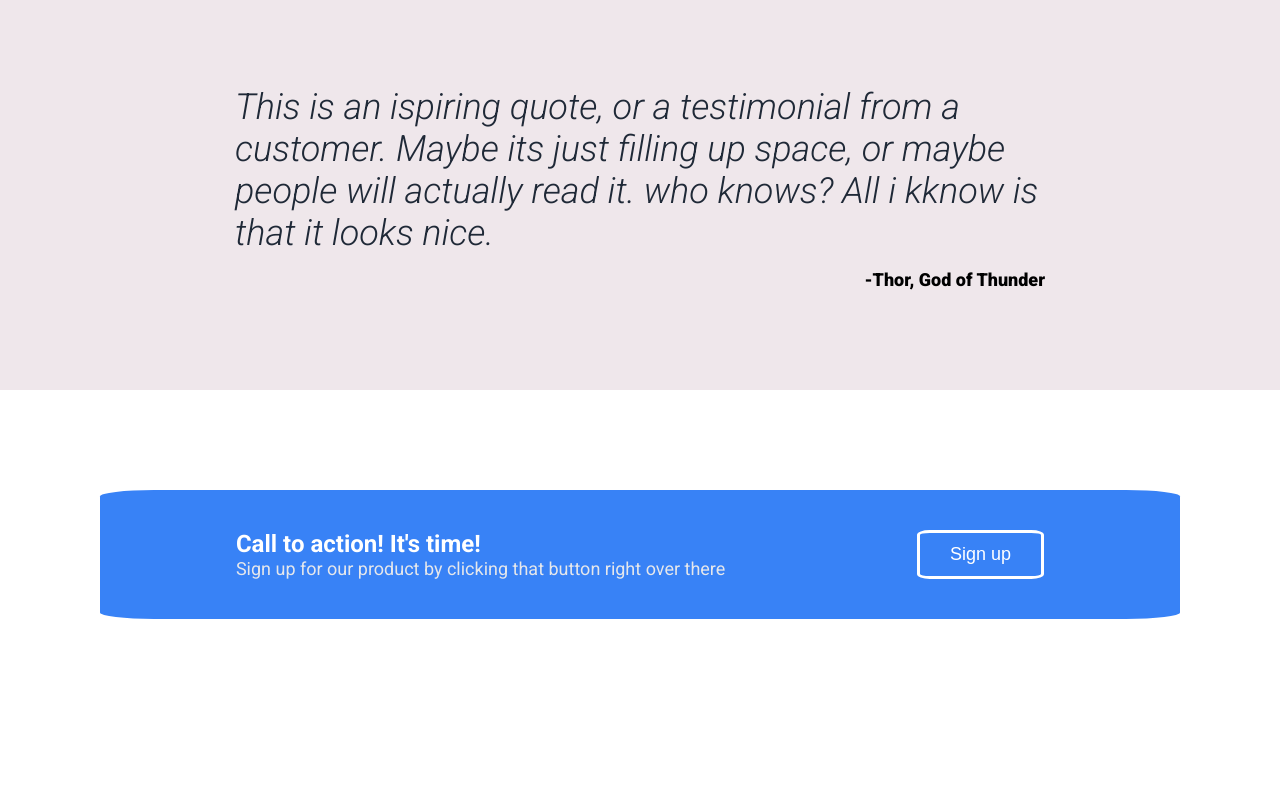
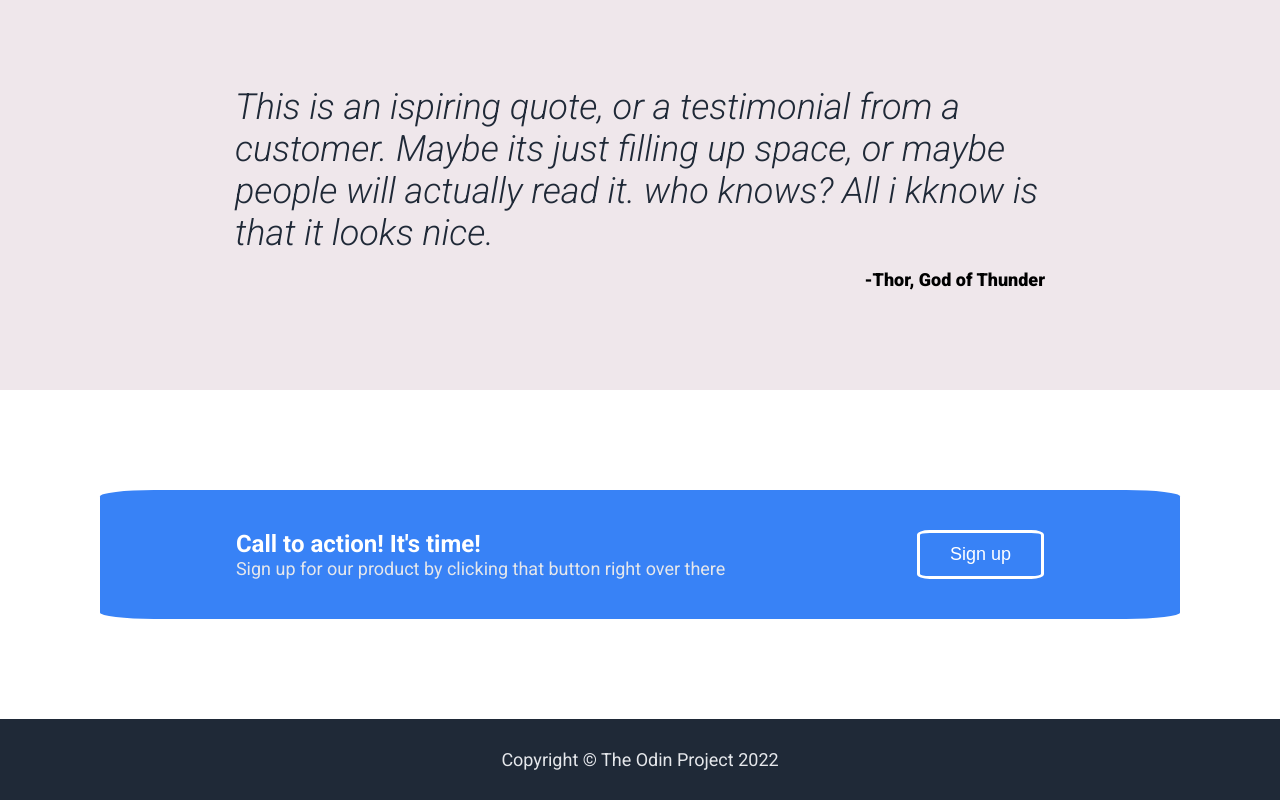
Before and after one commit to Naweed93/odin-landing-page, a plain HTML site: page index.html in a window 1280 px wide. Shown: the part 986-1786 px from the top of the page. Before the commit the page ends 1705 px from the top, so only its background shows below. Drawn offline with Linux system fonts and the light colour scheme.

Commit message:
Complete copyrigt section

```diff
--- a/index.html
+++ b/index.html
@@ -66,5 +66,8 @@
             <button>Sign up</button>
         </div>
     </div>
+    <div class="copyright">
+        <p>Copyright &copy; The Odin Project 2022</p>
+    </div>
 </body>
 </html>
--- a/style.css
+++ b/style.css
@@ -149,3 +149,14 @@ header {
     border-color: #fff;
     font-size: 18px;
 }
+.copyright{
+    display: flex;
+    justify-content: center;
+    align-items: center;
+    background-color: #1f2937;
+    padding: 30px 0;
+}
+.copyright p{
+    color: #e5e7eb;
+    font-size: 18px;
+}
```
